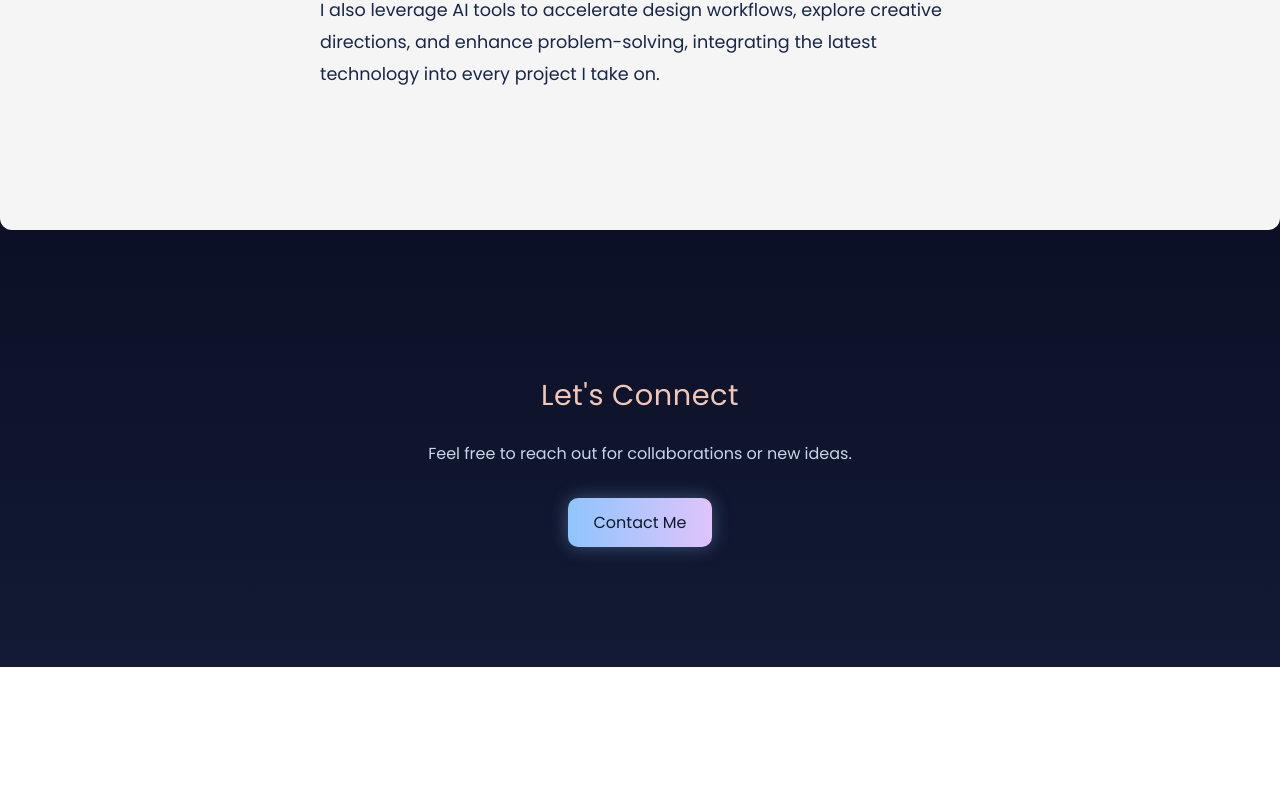
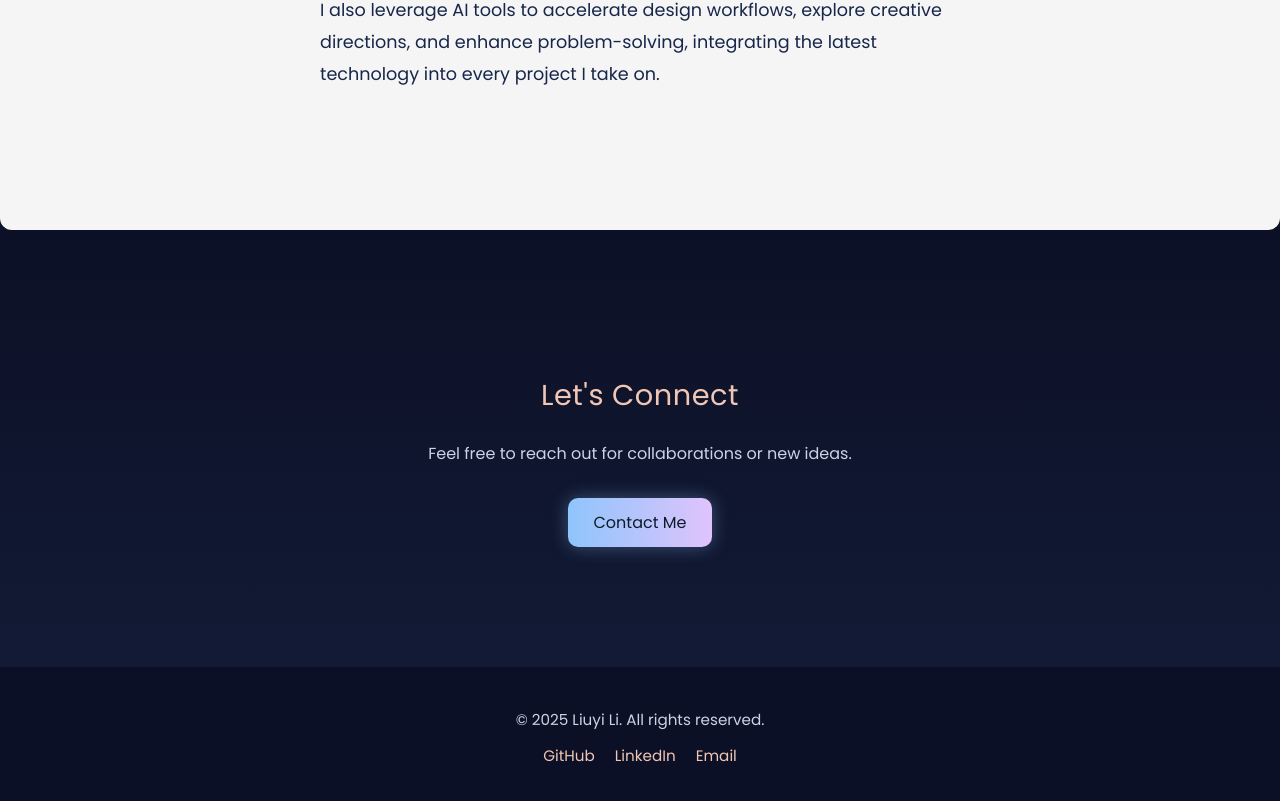
Before and after one commit to LiuyiLi2000/Portfolio2025Web, a React (Create React App) app: page / in a window 1280 px wide. Shown: the part 2232-3033 px from the top of the page. Before the commit the page ends 2899 px from the top, so only its background shows below. Built offline with nearby package versions, Linux system fonts and the light colour scheme.

Commit message:
Initial commit of React portfolio

```diff
--- a/package.json
+++ b/package.json
@@ -1,6 +1,7 @@
 {
   "name": "my-portfolio",
   "version": "0.1.0",
+  "homepage": "https://LiuyiLi2000.github.io/Portfolio2025Web",
   "private": true,
   "dependencies": {
     "@testing-library/dom": "^10.4.1",
@@ -17,6 +18,8 @@
  "scripts": {
   "start": "react-scripts start",
   "build": "react-scripts build",
+  "predeploy": "npm run build",
+  "deploy": "gh-pages -d build",
   "test": "react-scripts test",
   "eject": "react-scripts eject"
 },
--- a/src/App.css
+++ b/src/App.css
@@ -167,6 +167,35 @@
   background: linear-gradient(90deg, #b8e0ff, #f3d5ff);
   box-shadow: 0 0 24px rgba(224,195,252,0.6);
 }
+/* === Contact === */
+.footer {
+  background-color: #0c1026; /* 和你的作品集主题一致 */
+  color: #f2c6b4;
+  padding: 40px 20px;
+  text-align: center;
+  font-size: 0.95rem;
+}
+
+.footer-content p {
+  margin-bottom: 12px;
+}
+
+.footer-links {
+  display: flex;
+  justify-content: center;
+  gap: 20px;
+}
+
+.footer-links a {
+  color: #f2c6b4;
+  text-decoration: none;
+  transition: color 0.3s ease, transform 0.3s ease;
+}
+
+.footer-links a:hover {
+  color: #ffffff;
+  transform: translateY(-2px);
+}
 
 /* === Smooth section fade === */
 section {
--- a/src/App.js
+++ b/src/App.js
@@ -4,6 +4,7 @@
 import Projects from "./components/Projects";
 import About from "./components/About";
 import Contact from "./components/Contact";
+import Footer from "./components/Footer";
 
 function App() {
   return (
@@ -12,6 +13,7 @@
       <Projects />
       <About />
       <Contact />
+      <Footer />
     </div>
   );
 }
--- /dev/null
+++ b/src/components/Footer.js
@@ -0,0 +1,18 @@
+import React from "react";
+
+const Footer = () => {
+  return (
+    <footer className="footer">
+      <div className="footer-content">
+        <p>© {new Date().getFullYear()} Liuyi Li. All rights reserved.</p>
+        <div className="footer-links">
+          <a href="https://github.com/LiuyiLi2000" target="_blank" rel="noopener noreferrer">GitHub</a>
+          <a href="https://www.linkedin.com/in/liuyi-li/" target="_blank" rel="noopener noreferrer">LinkedIn</a>
+          <a href="mailto:liuyili@example.com">Email</a>
+        </div>
+      </div>
+    </footer>
+  );
+};
+
+export default Footer;
```
Lines whose indentation alone changed are shown as unchanged.
